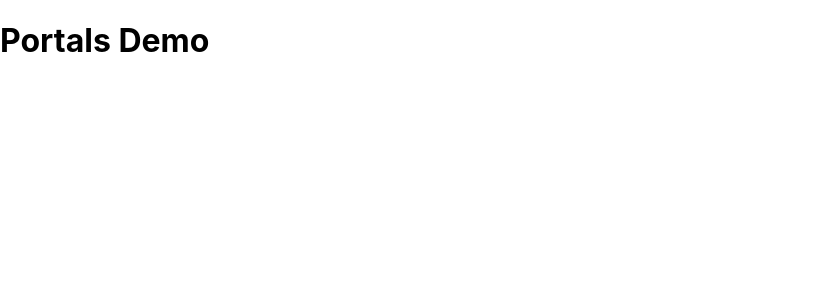
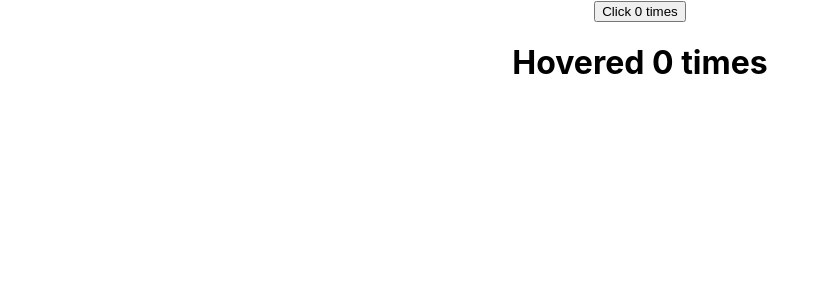
Before and after one commit to AditiVadi/Learning_reajctjs, a React (Create React App) app in the folder hello/: page / in a window 1280 px wide. Shown: the top 300 px of the page, without its empty margins (0-828 px from the left). Built offline with nearby package versions, Linux system fonts and the light colour scheme.

Commit message:
Higher Order Components

```diff
--- a/hello/src/App.js
+++ b/hello/src/App.js
@@ -1,6 +1,6 @@
 import React,{Component} from 'react';//must
 import './App.css';
-import PortalDemo from './components/PortalDemo';
+// import PortalDemo from './components/PortalDemo';
 // import NameList from './components/NameList';
 // import LifecycleA from './components/LifecycleA';
 // import FregmentDemo from './components/FregmentDemo';
@@ -12,8 +12,8 @@ import PortalDemo from './components/PortalDemo';
 // import FRParentInput from './components/FRParentInput';
 // import Hero from './components/Hero';
 // import ErrorBoundary from './components/ErrorBoundary';
-// import ClickCounter from './components/ClickCounter';
-// import HoverCounter from './components/HoverCounter';
+import ClickCounter from './components/ClickCounter';
+import HoverCounter from './components/HoverCounter';
 // import Greet from './components/Greet';
 // import Welcome from './components/Welcome';
 // import Mapmethod from './components/Mapmethod';
@@ -93,11 +93,11 @@ class App extends Component {
         </ErrorBoundary>
         <ErrorBoundary>
         <Hero heroName="Joker"/>
-        </ErrorBoundary>
+        </ErrorBoundary> */}
         <ClickCounter/>
         <HoverCounter />
-        <NameList/>*/}
-        <PortalDemo/>
+        {/*<NameList/>
+        <PortalDemo/>*/}
       </div>
     )
   }
--- a/hello/src/components/ClickCounter.js
+++ b/hello/src/components/ClickCounter.js
@@ -1,26 +1,16 @@
-// import React, { Component } from 'react'
-// import UpdateComponent from './WithCounter'
-// class ClickCounter extends Component {
-//     constructor(props) {
-//       super(props)
+import React, { Component } from 'react'
+import UpdateComponent from './WithCounter'
+class ClickCounter extends Component {
 
-//       this.state = {
-//          count: 0
-//       }
-//     }
-//     incrementCount=()=>{
-//       this.setState(prevState =>{
-//         return {count:prevState.count +1 }
-//       })
-//     }
-//   render() {
-//     const {count} = this.state
-//     return (
-//       <div>
-//         <button onClick={this.incrementCount}>Click {count} times</button>
-//       </div>
-//     )
-//   }
-// }
-
-// export default UpdateComponent(ClickCounter)
+  render() {
+    const {count,incrementCount} = this.props
+    return (
+      <div>
+        <button onClick={incrementCount}>
+         Click {count} times</button>
+      </div>
+    )
+  }
+}
+//HOC
+export default UpdateComponent(ClickCounter)
--- a/hello/src/components/HoverCounter.js
+++ b/hello/src/components/HoverCounter.js
@@ -1,26 +1,18 @@
 import React, { Component } from 'react'
+import UpdateComponent from './WithCounter'
 
  class HoverCounter extends Component {
-    constructor(props) {
-        super(props)
 
-        this.state = {
-           count: 0
-        }
-      }
-      incrementCount=()=>{
-        this.setState(prevState =>{
-          return {count:prevState.count +1 }
-        })
-      }
   render() {
-    const {count} = this.state
+    const {count,incrementCount} = this.props
     return (
       <div>
-        <h1 onMouseOver={this.incrementCount}>Hover {count} times</h1>
+        <h1 onMouseOver={incrementCount}>
+        {/*props*/}
+         Hovered {count} times</h1>
       </div>
     )
   }
 }
-
-export default HoverCounter
+//HOC
+export default UpdateComponent(HoverCounter)
--- a/hello/src/components/WithCounter.js
+++ b/hello/src/components/WithCounter.js
@@ -1,10 +1,25 @@
 import React from "react";
-
+//higher order components
 const UpdateComponent = (OriginalComponent)=>{
     class NewCompnent extends React.Component{
+        constructor(props) {
+            super(props)
+
+            this.state = {
+               count: 0
+            }
+          }
+          incrementCount=()=>{
+            this.setState(prevState =>{
+              return {count:prevState.count +1 }
+            })
+          }
        render(){
-        return <OriginalComponent name="aditi"/>
-       }
+        return (
+        <OriginalComponent
+        count={this.state.count}
+        incrementCount={this.incrementCount}/>
+        )}
     }
     return NewCompnent
 }
```
